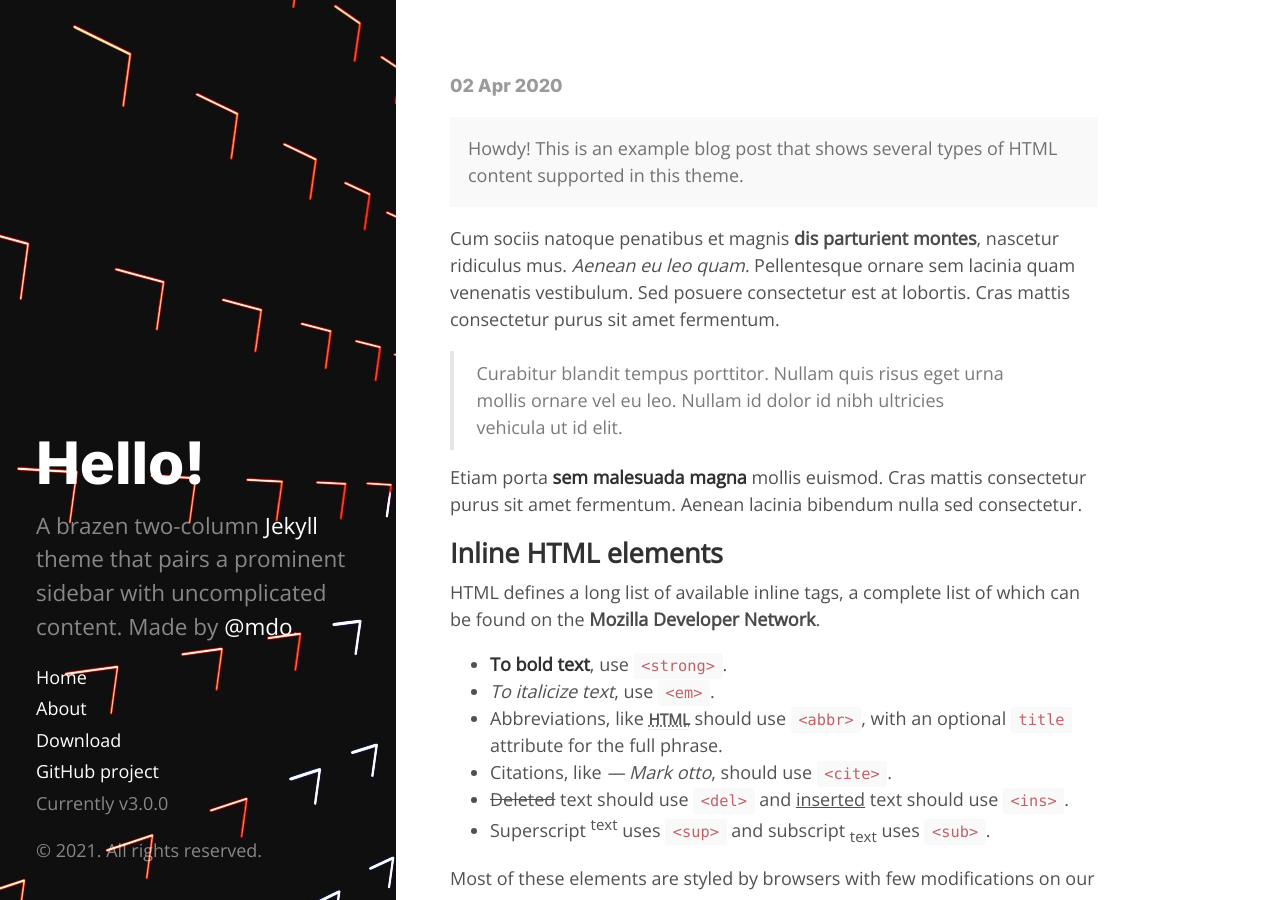
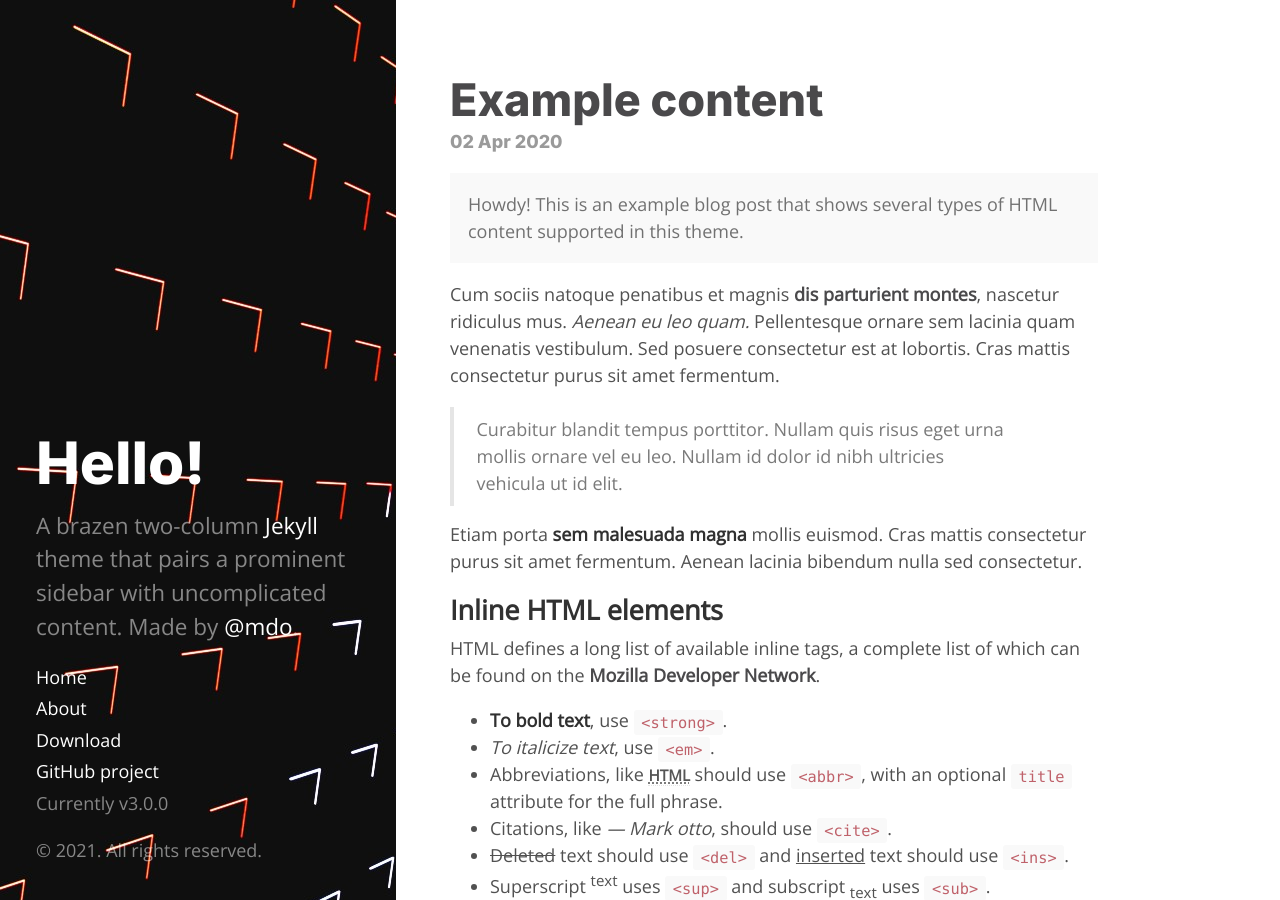
Before and after one commit to manddar/HydeIt, a Jekyll site: the page built from _posts/2020-04-02-example-content.md, in a window 1280 px wide and 900 px high. Built offline with Jekyll 4.4.1, drawn with Linux system fonts in a browser that asks for light colours.

Commit message:
Changed permalink on post title on post page

```diff
--- a/_layouts/post.html
+++ b/_layouts/post.html
@@ -3,7 +3,7 @@ layout: default
 ---
 
 <div class="post">
-  <h1 class="post-title"><a href="{{ post.url }}">{{ post.title }}</a></h1>
+  <h1 class="post-title"><a href="{{ page.url }}">{{ page.title }}</a></h1>
   <span class="post-date">{{ page.date | date_to_string }}</span>
   {{ content }}
 </div>
```
